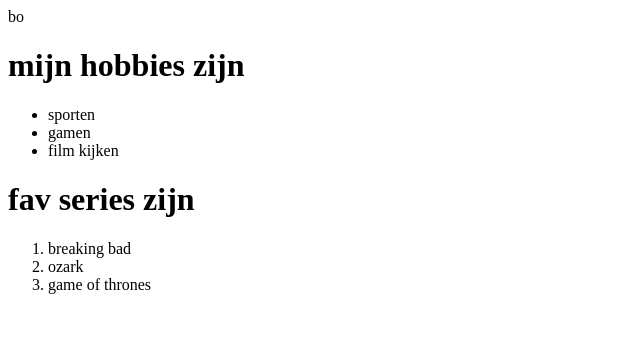
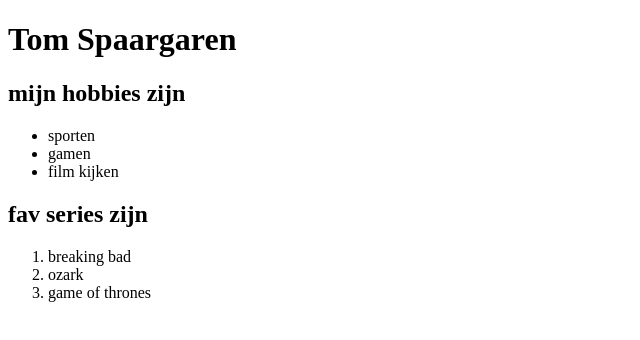
Before and after one commit to tomspaargaren96/Wie-ben-ik-43ce1086, a plain HTML site: page index.html in a window 1280 px wide. Shown: the whole page, without its empty margins (0-640 px from the left). Drawn offline with Linux system fonts and the light colour scheme.

Commit message:
Uitwerking van de exercise

```diff
--- a/index.html
+++ b/index.html
@@ -2,18 +2,21 @@
 <html>
 <head>
 	<title>Tom Spaargaren</title>
-</head>bo
-<body><h1>mijn hobbies zijn</h1>
+</head>
+<body>
+	<h1>Tom Spaargaren</h1>
+	<h2>mijn hobbies zijn</h2>
 <ul>
 	<li>sporten</li>
 	<li>gamen</li>
 	<li>film kijken</li>
 
 </ul>
-<h1>fav series zijn</h1>
+<h2>fav series zijn</h2>
 <ol>
 <li>breaking bad</li>
 <li>ozark</li>
 <li>game of thrones</li>
 </ol>
 </body>
+</html>
```
